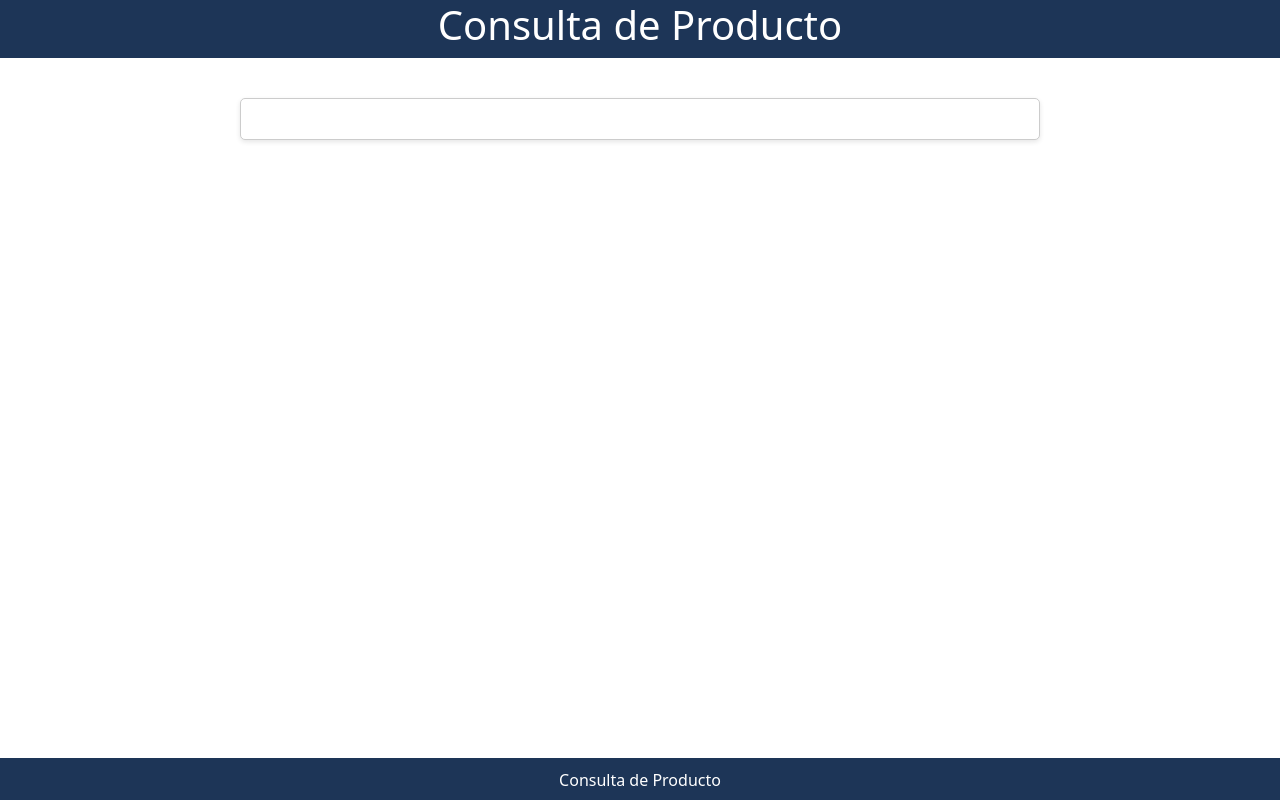
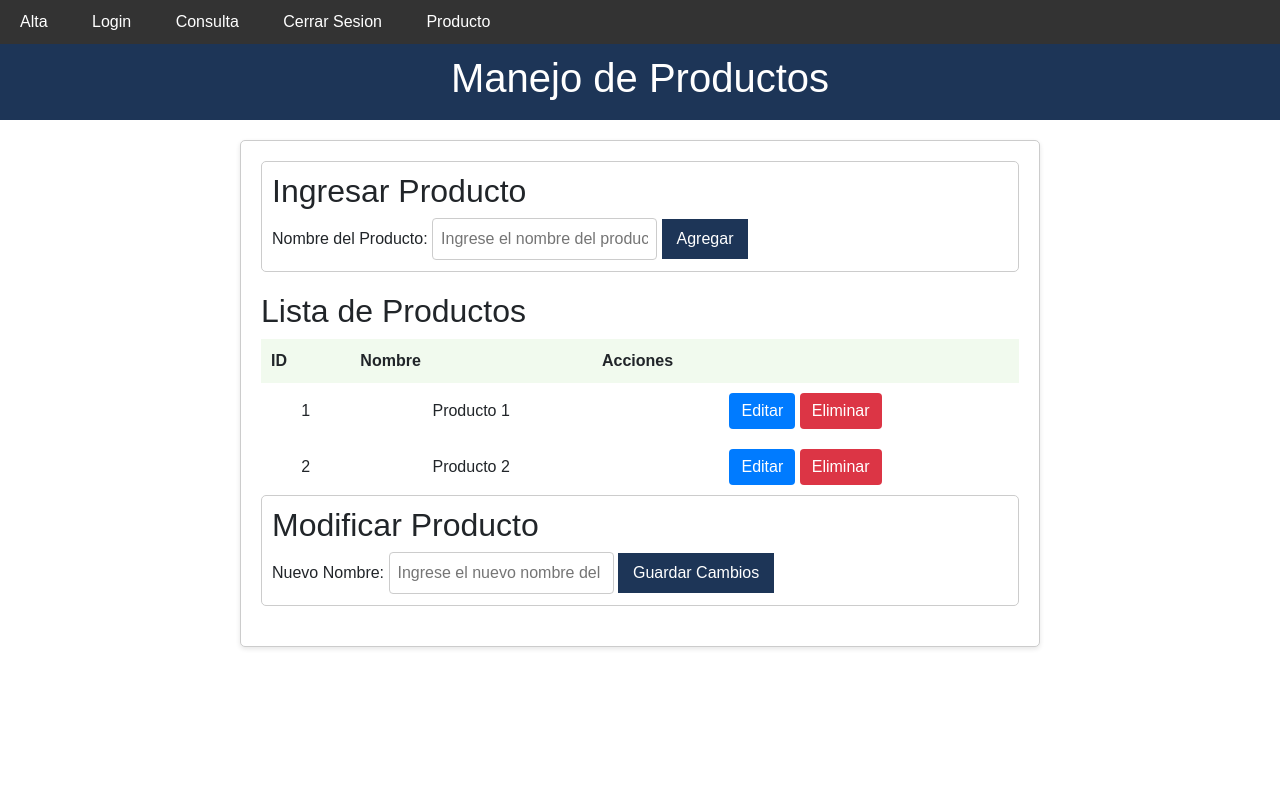
Before and after one commit to jperezgtdev/umgsjpdevwebg2sisfacturador, a CodeIgniter app: page /database/index.php/productocontroller/index in a window 1280 px wide. Run offline with CodeIgniter, Linux system fonts and the light colour scheme.

Commit message:
Adelanto de la vista para CRUD de la tabla producto

```diff
--- a/application/config/database.php
+++ b/application/config/database.php
@@ -77,7 +77,7 @@ $db['default'] = array(
 	'dsn'	=> '',
 	'hostname' => 'localhost',
 	'username' => 'root',
-	'password' => '',
+	'password' => '1234',
 	'database' => 'facturador',
 	'dbdriver' => 'mysqli',
 	'dbprefix' => '',
--- a/application/views/Producto/ConsultaProducto.php
+++ b/application/views/Producto/ConsultaProducto.php
@@ -1,25 +1,67 @@
 <!DOCTYPE html>
-<html lang="es">
+<html>
 <head>
-    <meta charset="UTF-8">
+<meta charset="UTF-8">
     <meta name="viewport" content="width=device-width, initial-scale=1.0">
-    <link rel="stylesheet" href="<?php echo base_url('assets/usuario/consulta.css'); ?>">
-    <title>Consulta de Producto</title>
+    <link rel="stylesheet" href="<?php echo base_url('assets/producto/consulta.css'); ?>">
+    <title>Consulta de Usuarios</title>
     <link href="https://cdn.jsdelivr.net/npm/bootstrap@5.3.1/dist/css/bootstrap.min.css" rel="stylesheet" integrity="sha384-4bw+/aepP/YC94hEpVNVgiZdgIC5+VKNBQNGCHeKRQN+PtmoHDEXuppvnDJzQIu9" crossorigin="anonymous">
     <link rel="stylesheet" href="https://cdnjs.cloudflare.com/ajax/libs/font-awesome/6.4.0/css/all.min.css"integrity="sha512-iecdLmaskl7CVkqkXNQ/ZH/XLlvWZOJyj7Yy7tcenmpD1ypASozpmT/E0iPtmFIB46ZmdtAc9eNBvH0H/ZpiBw=="crossorigin="anonymous">
+
+    <title>Manejo de Productos</title>
 </head>
-
 <body>
+<?php $this->load->view('navbar'); ?>
     <header>
-        <h1>Consulta de Producto</h1>
+        <h1>Manejo de Productos</h1>
     </header>
     <main>
+        <!-- Formulario para ingresar un producto -->
+        <form>
+            <h2>Ingresar Producto</h2>
+            <label for="productName">Nombre del Producto:</label>
+            <input type="text" id="productName" name="productName" placeholder="Ingrese el nombre del producto">
+            <button type="submit">Agregar</button>
+        </form>
 
+        <!-- Lista de productos -->
+        <h2>Lista de Productos</h2>
+        <table>
+            <thead>
+                <tr>
+                    <th>ID</th>
+                    <th>Nombre</th>
+                    <th>Acciones</th>
+                </tr>
+            </thead>
+            <tbody>
+                <tr>
+                    <td>1</td>
+                    <td>Producto 1</td>
+                    <td>
+                        <button class="edit-btn">Editar</button>
+                        <button class="delete-btn">Eliminar</button>
+                    </td>
+                </tr>
+                <tr>
+                    <td>2</td>
+                    <td>Producto 2</td>
+                    <td>
+                        <button class="edit-btn">Editar</button>
+                        <button class="delete-btn">Eliminar</button>
+                    </td>
+                </tr>
+                <!-- Más filas de productos aquí -->
+            </tbody>
+        </table>
+
+        <!-- Formulario para modificar un producto -->
+        <form>
+            <h2>Modificar Producto</h2>
+            <label for="editProductName">Nuevo Nombre:</label>
+            <input type="text" id="editProductName" name="editProductName" placeholder="Ingrese el nuevo nombre del producto">
+            <button type="submit">Guardar Cambios</button>
+        </form>
     </main>
-    <footer>
-        <p>Consulta de Producto</p>
-    </footer>
-
 </body>
-
 </html>
--- /dev/null
+++ b/assets/producto/consulta.css
@@ -0,0 +1,81 @@
+body {
+    font-family: Arial, sans-serif;
+    margin: 0;
+    padding: 0;
+    background-color: #f5f5f5;
+}
+
+header {
+    background-color: #1d3557;
+    color: #fff;
+    padding: 10px;
+    text-align: center;
+}
+
+main {
+    max-width: 800px;
+    margin: 20px auto;
+    padding: 20px;
+    background-color: #fff;
+    border: 1px solid #ccc;
+    border-radius: 5px;
+    box-shadow: 0 2px 5px rgba(0, 0, 0, 0.1);
+}
+
+form {
+    margin-bottom: 20px;
+    padding: 10px;
+    border: 1px solid #ccc;
+    border-radius: 5px;
+}
+
+label, input, button {
+    margin-bottom: 10px;
+}
+
+input[type="text"] {
+    padding: 8px;
+    border: 1px solid #ccc;
+    border-radius: 4px;
+}
+
+button {
+    padding: 8px 15px;
+    background-color: #1d3557;
+    color: #fff;
+    border: none;
+    border-radius: 4px;
+    cursor: pointer;
+}
+
+table {
+    width: 100%;
+    border-collapse: collapse;
+}
+
+th, td {
+    padding: 10px;
+    border-bottom: 1px solid #1d3557;
+    text-align: center;
+}
+
+thead {
+    background-color: #f1faee;
+}
+
+.edit-btn, .delete-btn {
+    padding: 6px 12px;
+    border: none;
+    border-radius: 4px;
+    cursor: pointer;
+}
+
+.edit-btn {
+    background-color: #007bff;
+    color: #fff;
+}
+
+.delete-btn {
+    background-color: #dc3545;
+    color: #fff;
+}
```
